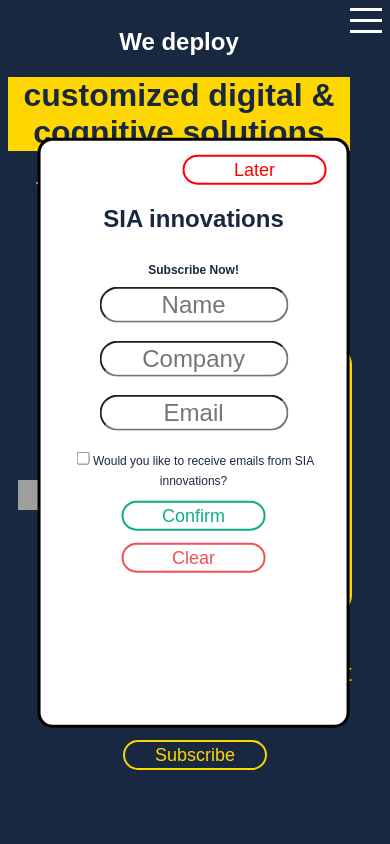
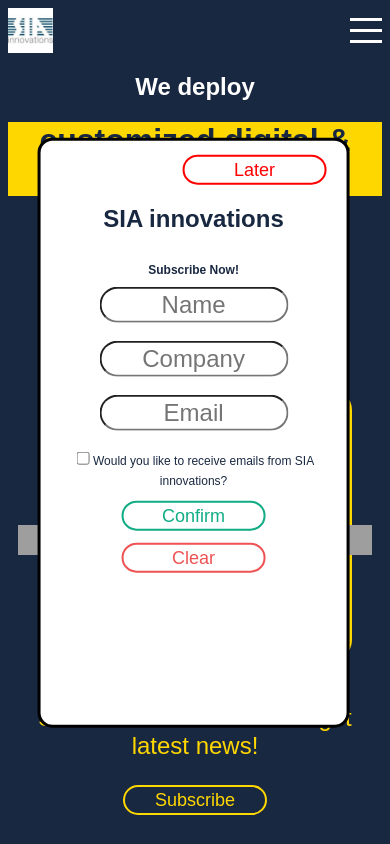
Before and after one commit to HaopengSun/newsletter, a React (Create React App) app: page / in a window 390 px wide. Built offline with nearby package versions, Linux system fonts and the light colour scheme; grey boxes are pictures that could not be loaded.

Commit message:
add icon in mobile mode

```diff
--- a/src/conponents/nav/Nav.jsx
+++ b/src/conponents/nav/Nav.jsx
@@ -14,6 +14,7 @@
 
   return (
   <div className={"topnav " + (props.menuOpen && "active")}>
+    {isMobile && <img src={icon} alt="icon" />}
     <div className="left" style={style}>
       <img src={icon} alt="icon" />
       <a href="#home" id="home" onClick={closeMenu}>SIA Innovations</a>
--- a/src/conponents/nav/Nav.scss
+++ b/src/conponents/nav/Nav.scss
@@ -52,8 +52,10 @@
 
 @include mobile{
   .topnav{
-    float: right;
-
+    img{
+      width: 45px;
+      height: 100%;
+    }
     .left{
       width: 60%;
       height: 100%;
```
